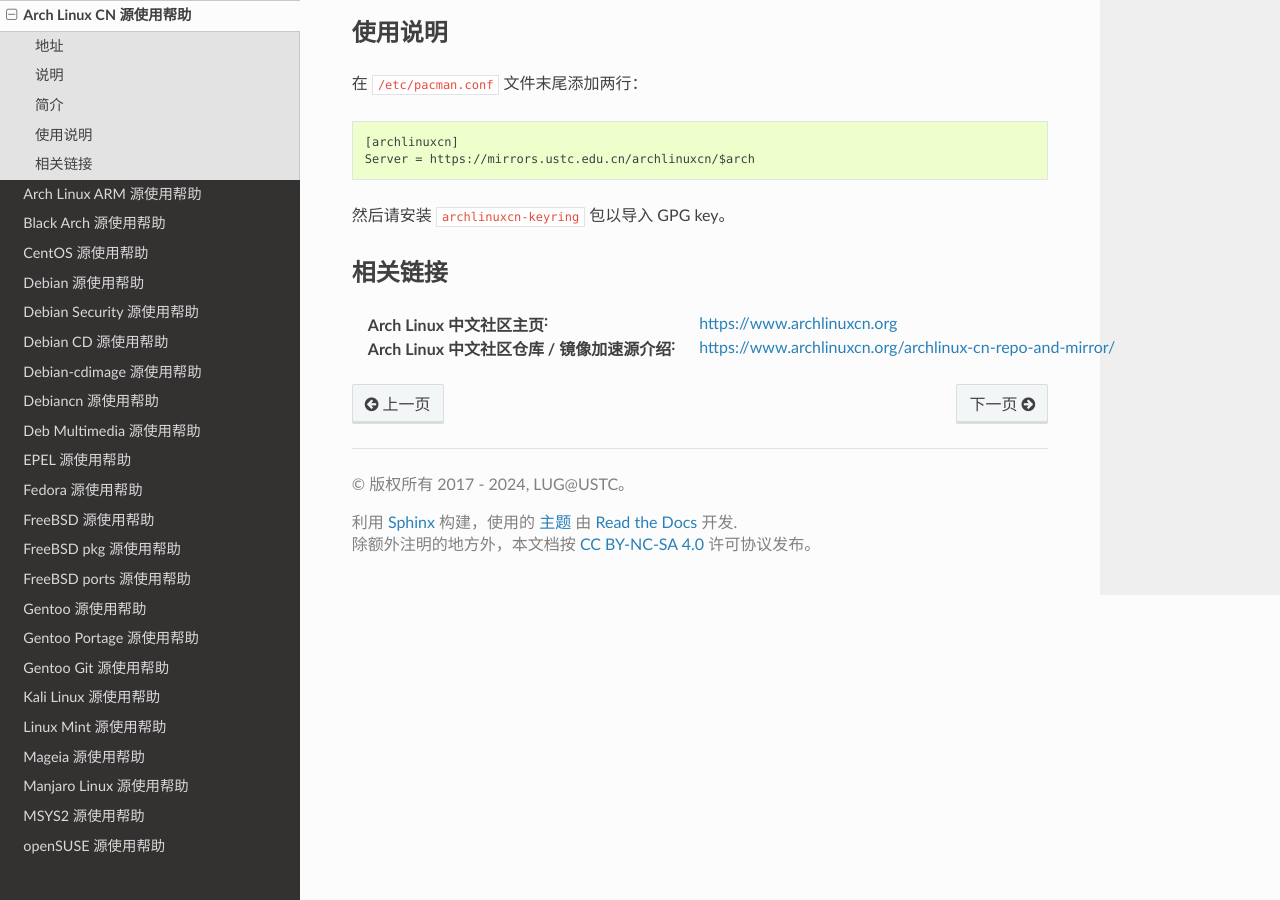
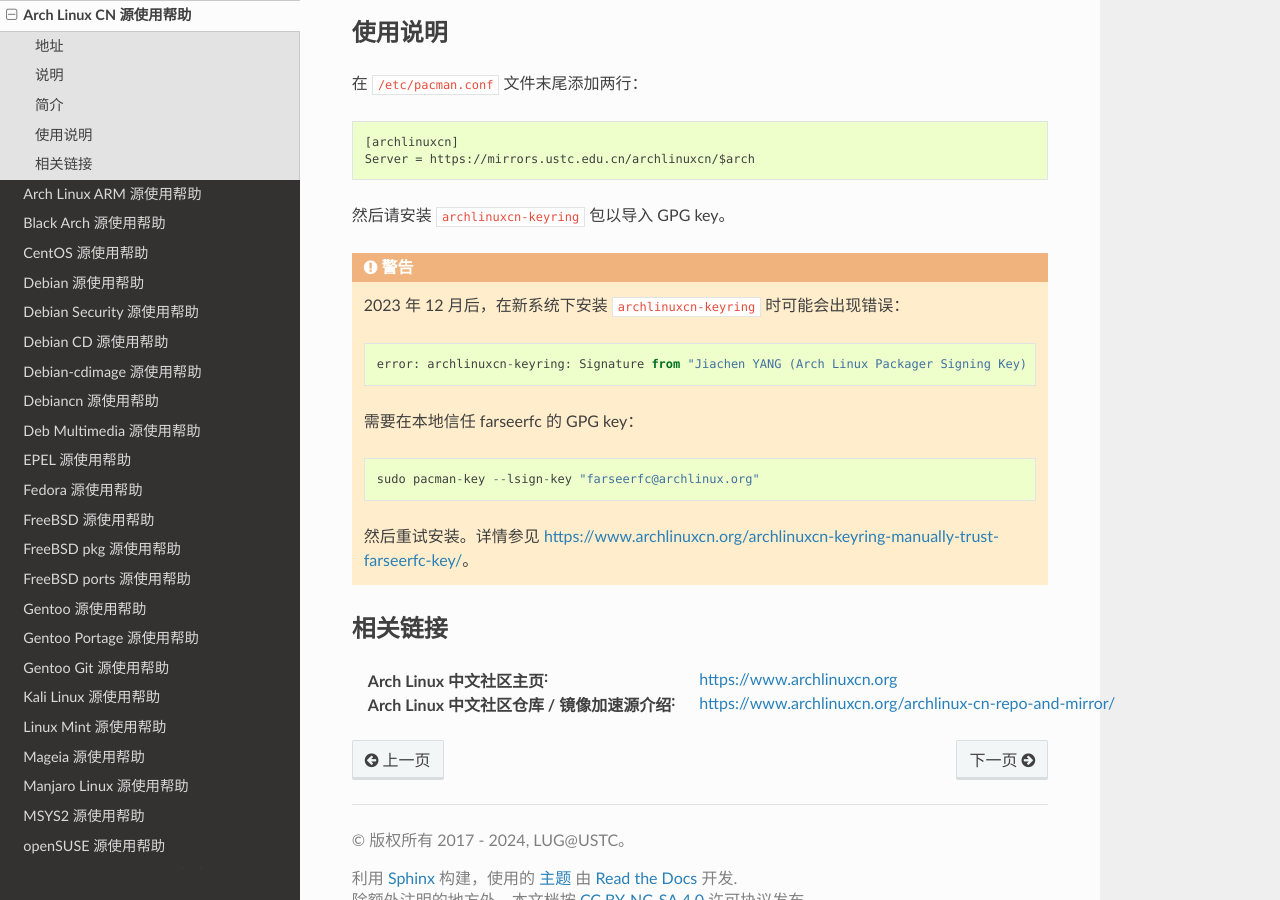
Before and after one commit to ustclug/mirrorhelp, a Sphinx documentation site: the page built from source/archlinuxcn.rst, in a window 1280 px wide and 900 px high, scrolled down 548 px. Built offline with Sphinx 7.4.7 and the Read the Docs theme 2.0.0, drawn with Linux system fonts in a browser that asks for light colours; pages that are not in the unit, such as notebooks, are missing from menus.

Commit message:
archlinuxcn: add guide to manually trust farseerfc's key

```diff
--- a/source/archlinuxcn.rst
+++ b/source/archlinuxcn.rst
@@ -31,6 +31,21 @@
 
 然后请安装 ``archlinuxcn-keyring`` 包以导入 GPG key。
 
+.. warning::
+    2023 年 12 月后，在新系统下安装 ``archlinuxcn-keyring`` 时可能会出现错误：
+
+    ::
+
+        error: archlinuxcn-keyring: Signature from "Jiachen YANG (Arch Linux Packager Signing Key) " is marginal trust
+
+    需要在本地信任 farseerfc 的 GPG key：
+
+    ::
+
+        sudo pacman-key --lsign-key "farseerfc@archlinux.org"
+
+    然后重试安装。详情参见 https://www.archlinuxcn.org/archlinuxcn-keyring-manually-trust-farseerfc-key/\ 。
+
 相关链接
 ========
 
```
